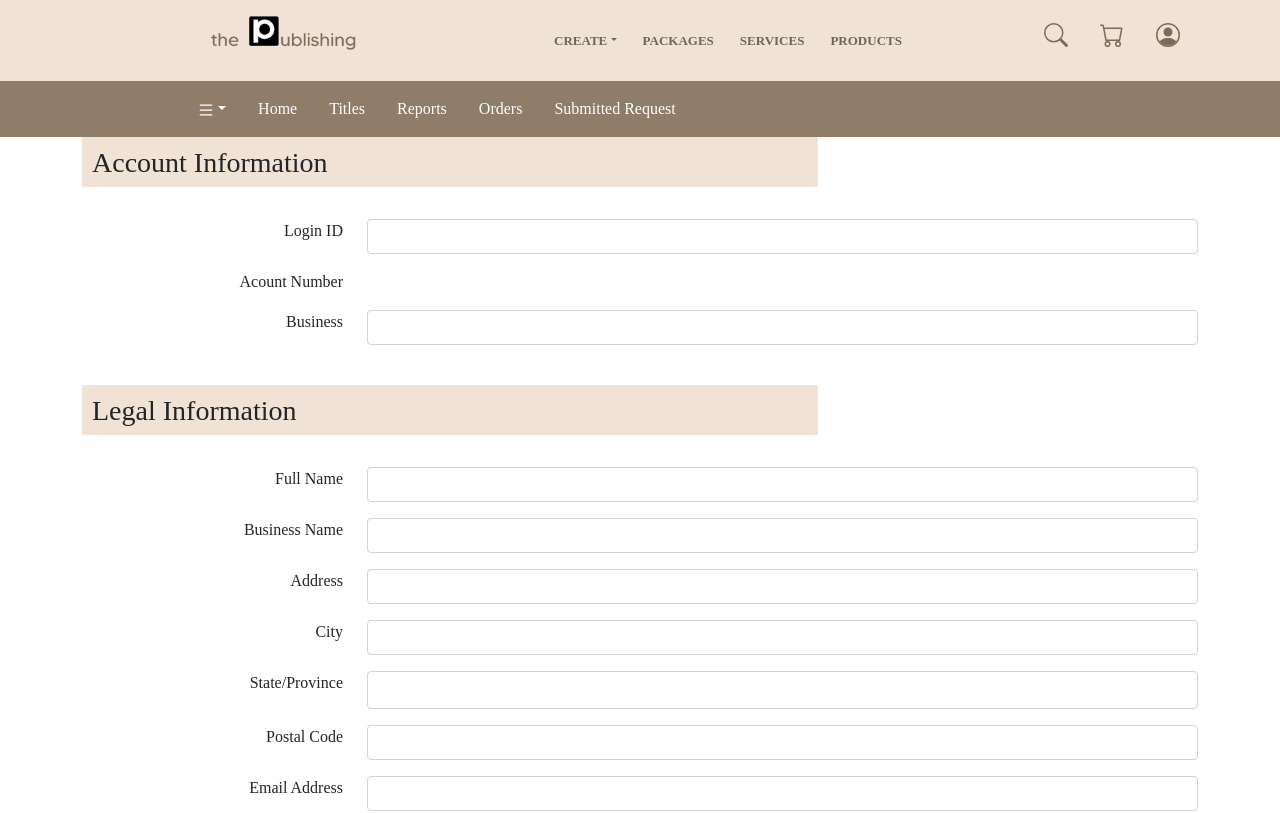
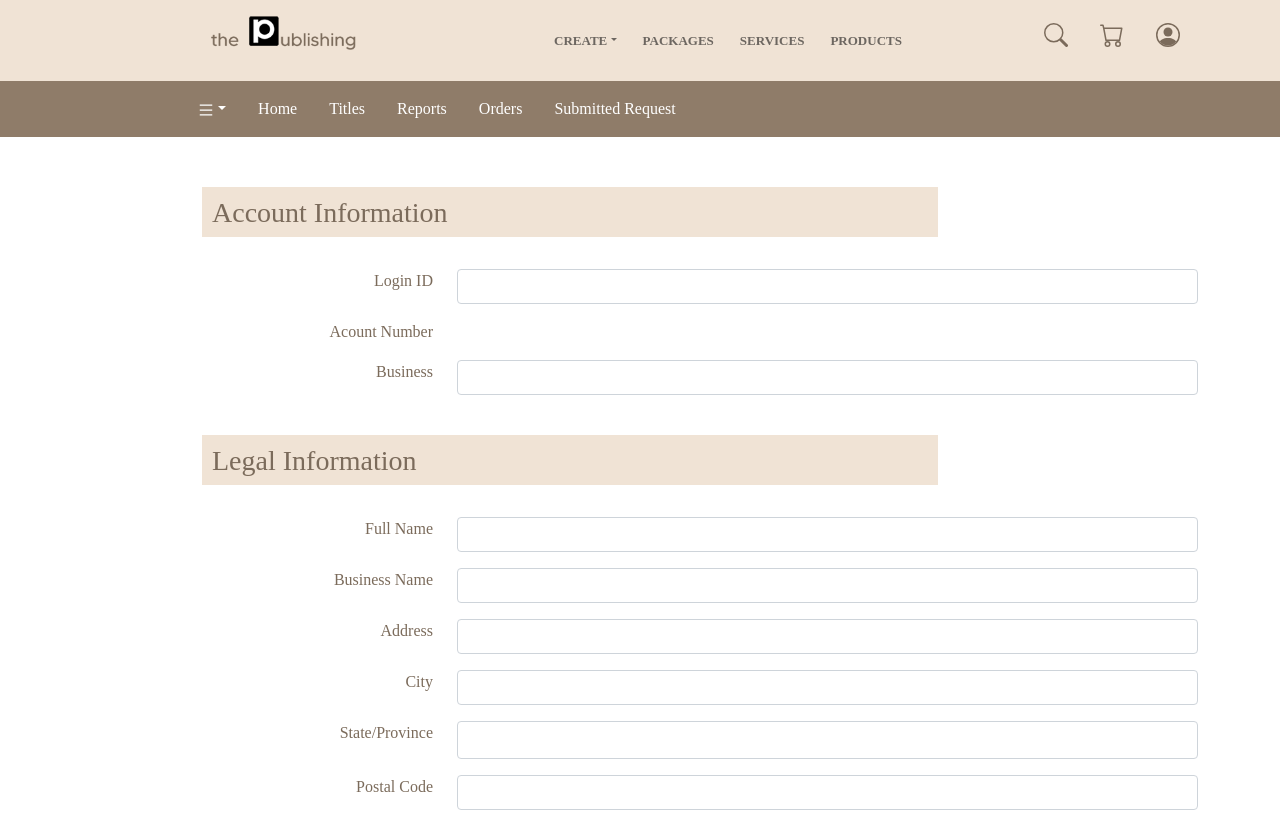
Before and after one commit to poloyacero/publish-web, a Next.js app: page /dashboard/accountinfo in a window 1280 px wide. Shown: the top 813 px of the page. Built offline with nearby package versions, Linux system fonts and the light colour scheme; a web font is replaced by a local one.

Commit message:
add account button

```diff
--- a/components/Dashboard/NavMenuDashboard.module.css
+++ b/components/Dashboard/NavMenuDashboard.module.css
@@ -48,7 +48,6 @@
   color: #f8f7f7;
   background-color: #7b6b5b;
 }
-/* --working--- */
 
 .sidebarcol {
   padding-left: 100px;
@@ -77,3 +76,23 @@
   padding-top: 9px;
   padding-left: 10px;
 }
+/* --working--- */
+.createcontainer {
+  display: flex;
+  flex-direction: column;
+  padding-top: 50px;
+  margin-right: 0px;
+  margin-left: 0px;
+  text-align: left;
+  color: #7b6b5b;
+}
+.dropdownmenucontainer {
+  display: flex;
+  flex-direction: column;
+  padding-top: 50px;
+  margin-right: 0px;
+  margin-left: 120px;
+  text-align: left;
+  color: #7b6b5b;
+  width: 1000px;
+}
--- a/pages/dashboard/homedashboard.tsx
+++ b/pages/dashboard/homedashboard.tsx
@@ -25,7 +25,7 @@ export default function homedashboard() {
                <Sidebar/>
                 <Col>
              <Col className={styles2.homecontainer}>
-             <h2 className={styles.ctext}>Welcome to the Publishing!</h2>
+             <h2 className={styles.ctext}>Welcome to the Publishing!!</h2>
              <p><Image src="/img/homepic.png" width="438px" height="auto" /></p>
 
              <p>How we can help you?<br/>
```
